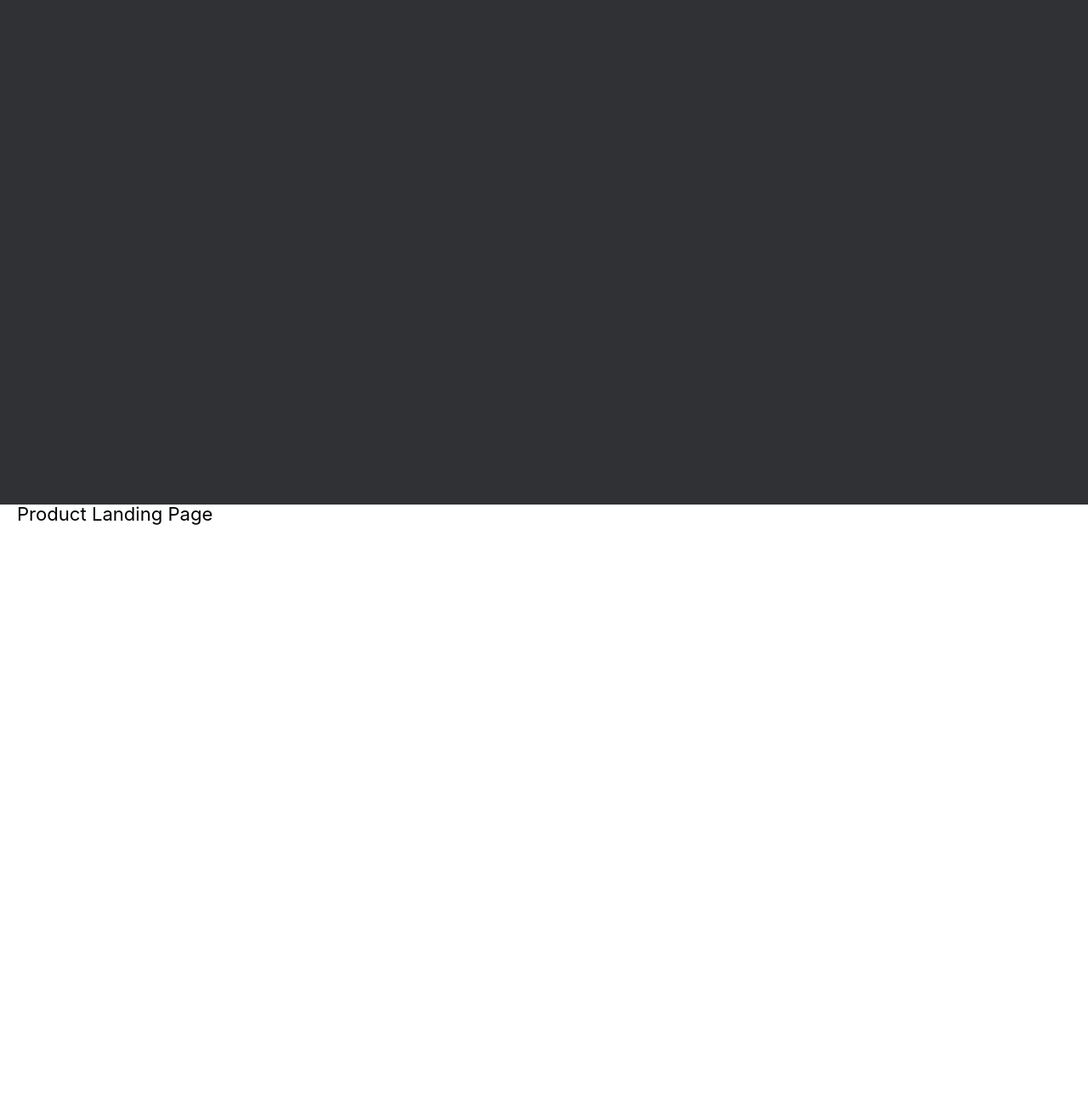
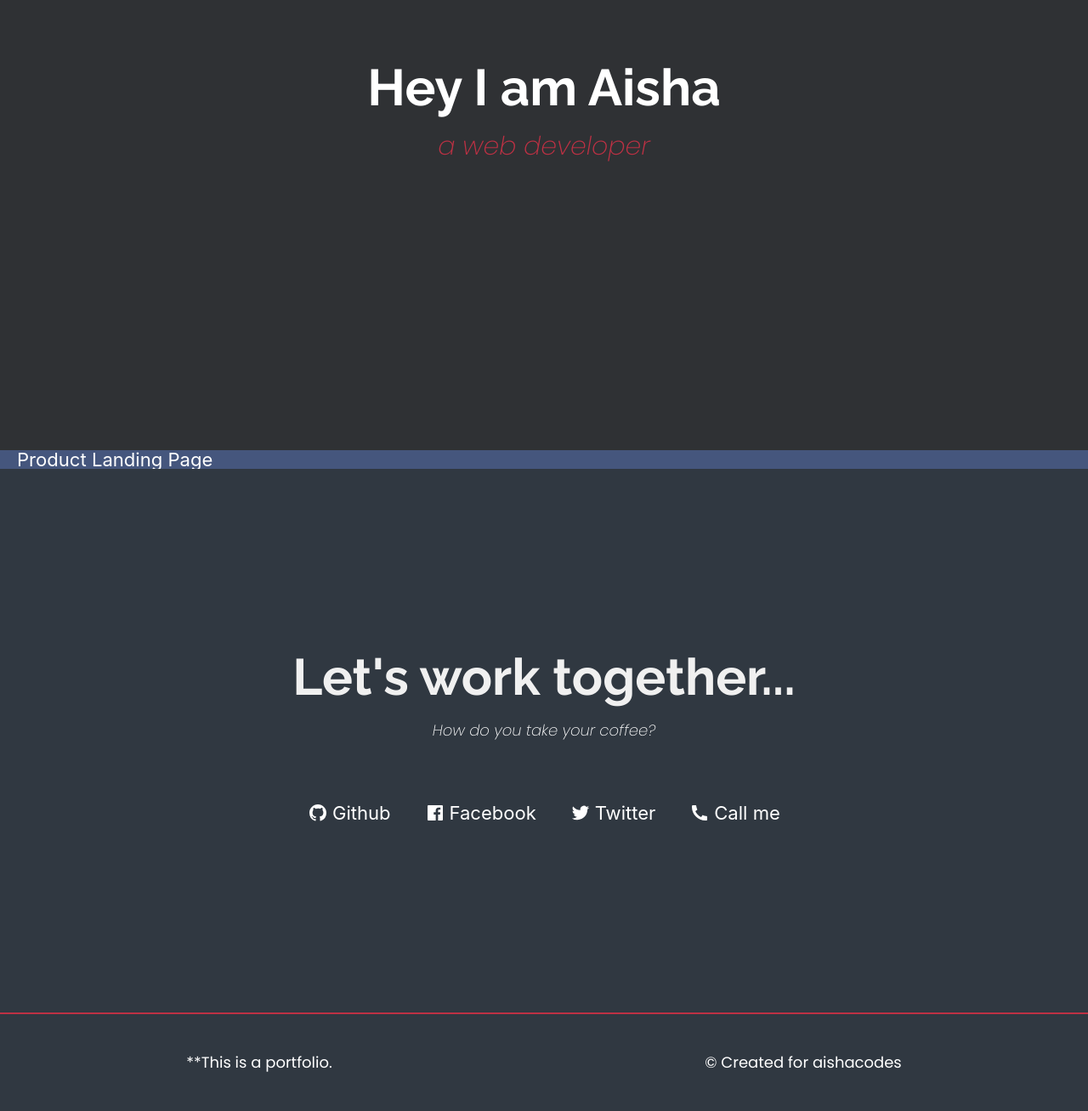
Before and after one commit to aishacodes/fcc-personalPortfolio, a plain HTML site: page index.html in a window 1280 px wide. Shown: the part 270-1578 px from the top of the page at 85% size. Before the commit the page ends 908 px from the top, so only its background shows below. Drawn offline with Linux system fonts and the light colour scheme.

Commit message:
contact section

```diff
--- a/css/style.css
+++ b/css/style.css
@@ -7,7 +7,7 @@ body {
 
 a {
     text-decoration: none;
-    color: black;
+    color: white;
     font-size: 1.38rem;
     padding: 1.25rem;
 }
@@ -16,7 +16,6 @@ nav {
     background-color: #BE3144;
     position: fixed;
     width: 100%;
-    height: 64px;
     display: flex;
     justify-content: flex-end;
     align-items: center;
@@ -28,9 +27,93 @@ nav {
 }
 
 #welcome-section {
-    margin-top: 64px;
+    display: flex;
+    flex-direction: column;
+    justify-content: center;
+    align-items: center;
     background-color: #2F3134;
     color: white;
     min-height: 200px;
     height: 100vh;
 }
+
+#welcome-section h1 {
+    font-family: 'Raleway', sans-serif;
+    font-size: 3.75rem;
+}
+
+#welcome-section p {
+    font-weight: 200;
+    color: #be3144;
+    font-size: 1.875rem;
+    font-family: 'Poppins', sans-serif;
+    padding-top: 1.5rem;
+}
+
+#projects {
+    background-color: #45567D;
+    color: white;
+}
+
+#contact {
+    display: flex;
+    flex-direction: column;
+    justify-content: center;
+    align-items: center;
+    background-color: #303841;
+    color: white;
+    height: 80vh;
+}
+
+.contact-heading {
+    display: flex;
+    flex-direction: column;
+    justify-content: center;
+    align-items: center;
+}
+
+.contact-heading>h2 {
+    color: #f0f0f0;
+    font-weight: 700;
+    font-family: 'Raleway', sans-serif;
+    font-size: 3.75rem;
+    line-height: 5.25rem;
+}
+
+.contact-heading>p {
+    padding: .7rem 0 3.5rem 0;
+    font-family: 'Poppins', sans-serif;
+    font-weight: 400;
+    font-size: 1.125rem;
+}
+
+.social-media {
+    display: flex;
+    justify-content: center;
+    align-items: center;
+}
+
+.social-media a {
+    display: flex;
+    justify-content: center;
+    align-items: center;
+}
+
+.social-media svg {
+    padding-right: .3rem;
+}
+
+#contact a:hover {}
+
+footer {
+    border-top: 2px solid #BE3144;
+    background-color: #303841;
+    color: white;
+    display: flex;
+    justify-content: space-around;
+    align-items: center;
+    font-weight: lighter;
+    font-family: 'Poppins', sans-serif;
+    padding: 3rem 0;
+    font-size: 1.125rem;
+}
--- a/index.html
+++ b/index.html
@@ -6,7 +6,8 @@
     <meta name="viewport" content="width=device-width, initial-scale=1.0">
     <title>Personal Portfolio</title>
     <link rel="stylesheet" href="css/reset.css">
-    <link href="https://fonts.googleapis.com/css2?family=Poppins&display=swap" rel="stylesheet">
+    <link href="https://fonts.googleapis.com/css2?family=Poppins:ital,wght@0,400;1,200&display=swap" rel="stylesheet">
+    <link href="https://fonts.googleapis.com/css2?family=Raleway:wght@700&display=swap" rel="stylesheet">
     <link rel="stylesheet" href="css/style.css">
 </head>
 
@@ -18,6 +19,7 @@
     </nav>
     <section id="welcome-section">
         <h1>Hey I am Aisha</h1>
+        <p><em>a web developer</em> </p>
     </section>
     <section id="projects">
         <div class="project-tile">
@@ -25,8 +27,22 @@
         </div>
     </section>
     <section id="contact">
+        <div class="contact-heading">
+            <h2>Let's work together...</h2>
+            <p><em>How do you take your coffee?</em></p>
+        </div>
+        <div class="social-media">
+            <a id="profile-link" href="https://github.com/aishacodes" target="_blank"><svg xmlns="http://www.w3.org/2000/svg" viewBox="0 0 24 24" width="24" height="24"><path fill="none" d="M0 0h24v24H0z"/><path d="M12 2C6.475 2 2 6.475 2 12a9.994 9.994 0 0 0 6.838 9.488c.5.087.687-.213.687-.476 0-.237-.013-1.024-.013-1.862-2.512.463-3.162-.612-3.362-1.175-.113-.288-.6-1.175-1.025-1.413-.35-.187-.85-.65-.013-.662.788-.013 1.35.725 1.538 1.025.9 1.512 2.338 1.087 2.912.825.088-.65.35-1.087.638-1.337-2.225-.25-4.55-1.113-4.55-4.938 0-1.088.387-1.987 1.025-2.688-.1-.25-.45-1.275.1-2.65 0 0 .837-.262 2.75 1.026a9.28 9.28 0 0 1 2.5-.338c.85 0 1.7.112 2.5.337 1.912-1.3 2.75-1.024 2.75-1.024.55 1.375.2 2.4.1 2.65.637.7 1.025 1.587 1.025 2.687 0 3.838-2.337 4.688-4.562 4.938.362.312.675.912.675 1.85 0 1.337-.013 2.412-.013 2.75 0 .262.188.574.688.474A10.016 10.016 0 0 0 22 12c0-5.525-4.475-10-10-10z" fill="white"/></svg>Github</a>
+            <a href="" id="profile-link" target="_blank"><svg xmlns="http://www.w3.org/2000/svg" viewBox="0 0 24 24" width="24" height="24"><path fill="none" d="M0 0h24v24H0z"/><path d="M15.402 21v-6.966h2.333l.349-2.708h-2.682V9.598c0-.784.218-1.319 1.342-1.319h1.434V5.857a19.19 19.19 0 0 0-2.09-.107c-2.067 0-3.482 1.262-3.482 3.58v1.996h-2.338v2.708h2.338V21H4a1 1 0 0 1-1-1V4a1 1 0 0 1 1-1h16a1 1 0 0 1 1 1v16a1 1 0 0 1-1 1h-4.598z" fill="white"/></svg>Facebook</a>
+            <a href="https://twitter.com/aishacodes" id="profile-link" target="_blank"><svg xmlns="http://www.w3.org/2000/svg" viewBox="0 0 24 24" width="24" height="24"><path fill="none" d="M0 0h24v24H0z"/><path d="M22.162 5.656a8.384 8.384 0 0 1-2.402.658A4.196 4.196 0 0 0 21.6 4c-.82.488-1.719.83-2.656 1.015a4.182 4.182 0 0 0-7.126 3.814 11.874 11.874 0 0 1-8.62-4.37 4.168 4.168 0 0 0-.566 2.103c0 1.45.738 2.731 1.86 3.481a4.168 4.168 0 0 1-1.894-.523v.052a4.185 4.185 0 0 0 3.355 4.101 4.21 4.21 0 0 1-1.89.072A4.185 4.185 0 0 0 7.97 16.65a8.394 8.394 0 0 1-6.191 1.732 11.83 11.83 0 0 0 6.41 1.88c7.693 0 11.9-6.373 11.9-11.9 0-.18-.005-.362-.013-.54a8.496 8.496 0 0 0 2.087-2.165z" fill="white"/></svg>Twitter</a>
+            <a href="" id="profile-link" target="_blank"><svg xmlns="http://www.w3.org/2000/svg" viewBox="0 0 24 24" width="24" height="24"><path fill="none" d="M0 0h24v24H0z"/><path d="M21 16.42v3.536a1 1 0 0 1-.93.998c-.437.03-.794.046-1.07.046-8.837 0-16-7.163-16-16 0-.276.015-.633.046-1.07A1 1 0 0 1 4.044 3H7.58a.5.5 0 0 1 .498.45c.023.23.044.413.064.552A13.901 13.901 0 0 0 9.35 8.003c.095.2.033.439-.147.567l-2.158 1.542a13.047 13.047 0 0 0 6.844 6.844l1.54-2.154a.462.462 0 0 1 .573-.149 13.901 13.901 0 0 0 4 1.205c.139.02.322.042.55.064a.5.5 0 0 1 .449.498z" fill="white"/></svg>Call me</a>
+        </div>
+    </section>
+    <footer>
+        <p>**This is a portfolio.</p>
 
-    </section>
+        <p>© Created for aishacodes</p>
+    </footer>
 
 
 
```
